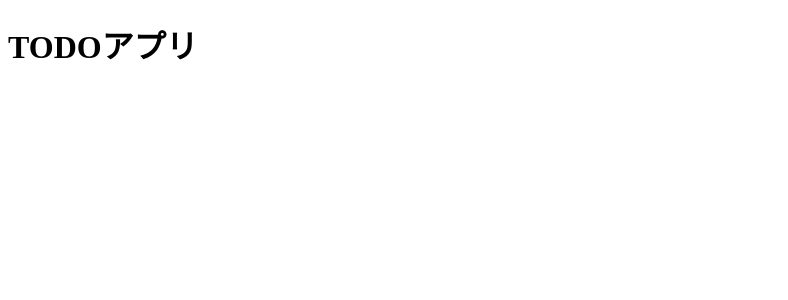
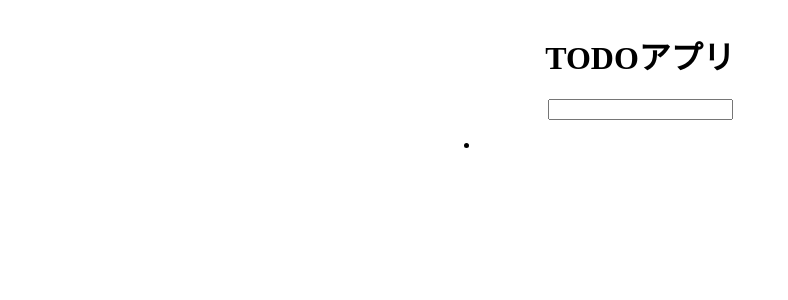
Before and after one commit to knagara/vue-todo-app, a Vue app: page / in a window 1280 px wide. Shown: the top 300 px of the page, without its empty margins (0-788 px from the left). Built offline with nearby package versions, Linux system fonts and the light colour scheme.

Commit message:
Create Input, List

```diff
--- /dev/null
+++ b/src/components/Input.vue
@@ -0,0 +1,5 @@
+<template>
+    <div>
+        <input type="text">
+    </div>
+</template>
--- /dev/null
+++ b/src/components/List.vue
@@ -0,0 +1,7 @@
+<template>
+    <div>
+        <ul>
+            <li></li>
+        </ul>
+    </div>
+</template>
--- a/src/components/TodoApp.vue
+++ b/src/components/TodoApp.vue
@@ -1,5 +1,27 @@
 <template>
-    <div>
+    <div id="todo-app">
         <h1>TODOアプリ</h1>
+        <Input></Input>
+        <List></List>
     </div>
 </template>
+
+<script>
+import Input from './Input'
+import List from './List'
+
+export default {
+    components: {
+        Input,
+        List
+    }
+}
+</script>
+
+<style scoped>
+#todo-app {
+    width: 400px;
+    margin: 2rem auto;
+    text-align: center;
+}
+</style>
```
